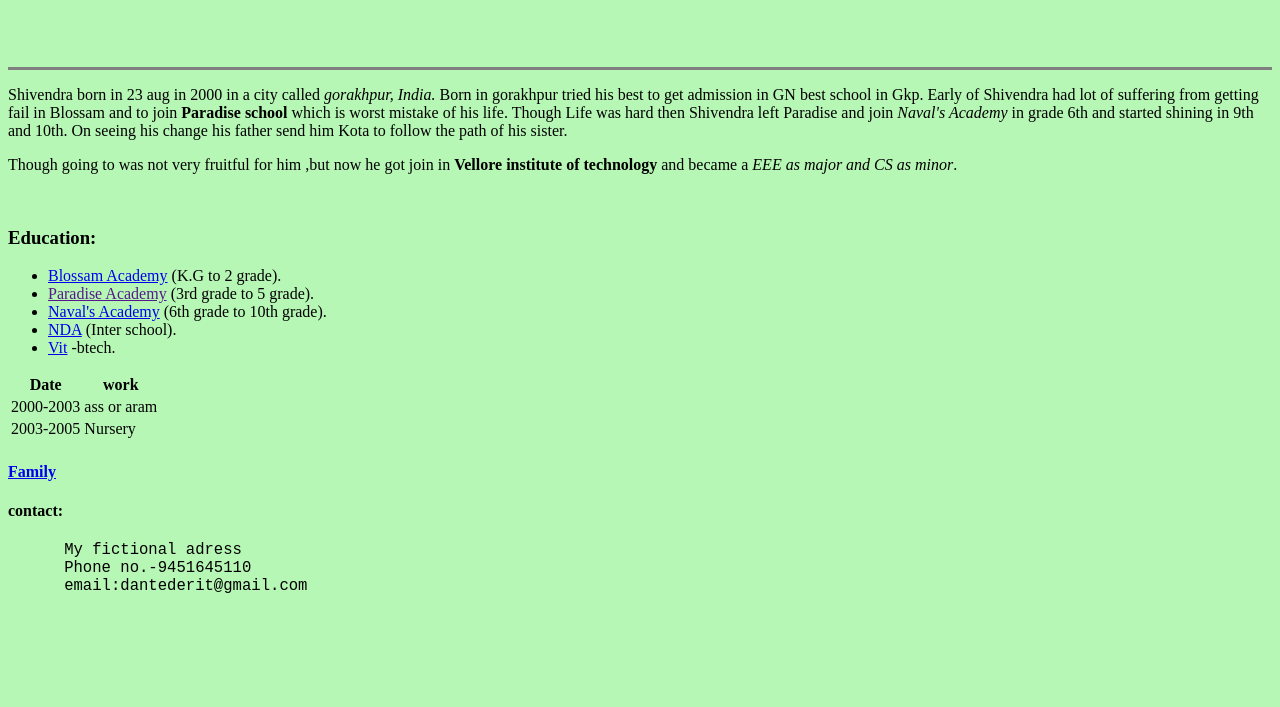
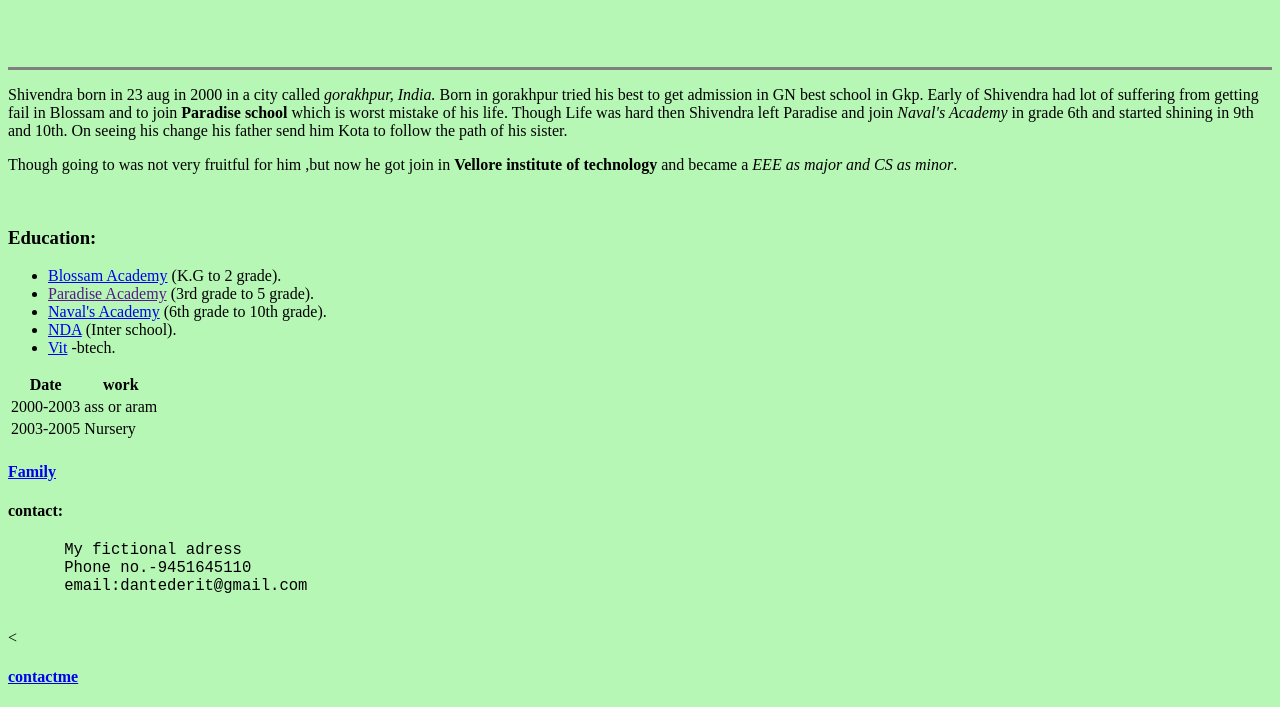
Before and after one commit to shivendrarai/Cv, a plain HTML site: page index.html in a window 1280 px wide. Shown: the part 621-1328 px from the top of the page. Before the commit the page ends 1250 px from the top, so only its background shows below. Drawn offline with Linux system fonts and the light colour scheme.

Commit message:
Update index.html

```diff
--- a/index.html
+++ b/index.html
@@ -65,5 +65,6 @@
       Phone no.-9451645110
       email:dantederit@gmail.com
     </pre>
+< <h4><a href="contactme.html"target="_blank">contactme</a></h4>
  </body>
 </html>
```
